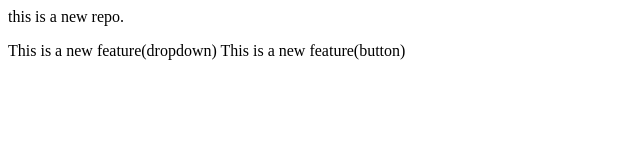
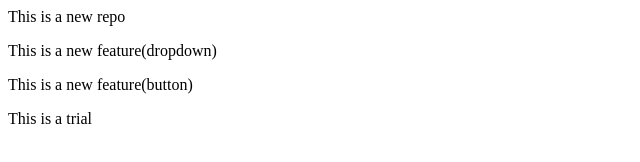
Before and after one commit to Shravan885/LocalRepo_2, a plain HTML site: page index.html in a window 1280 px wide. Shown: the whole page, without its empty margins (0-640 px from the left). Drawn offline with Linux system fonts and the light colour scheme.

Commit message:
Doing Trial

```diff
--- a/index.html
+++ b/index.html
@@ -1,7 +1,4 @@
-<p>
-    this is a new repo.
-</p>
-<p>
-    This is a new feature(dropdown)
-    This is a new feature(button)
-</p>
+<p>This is a new repo</p>
+<p>This is a new feature(dropdown)</p>
+<p>This is a new feature(button)</p>
+<p>This is a trial</p>
```
